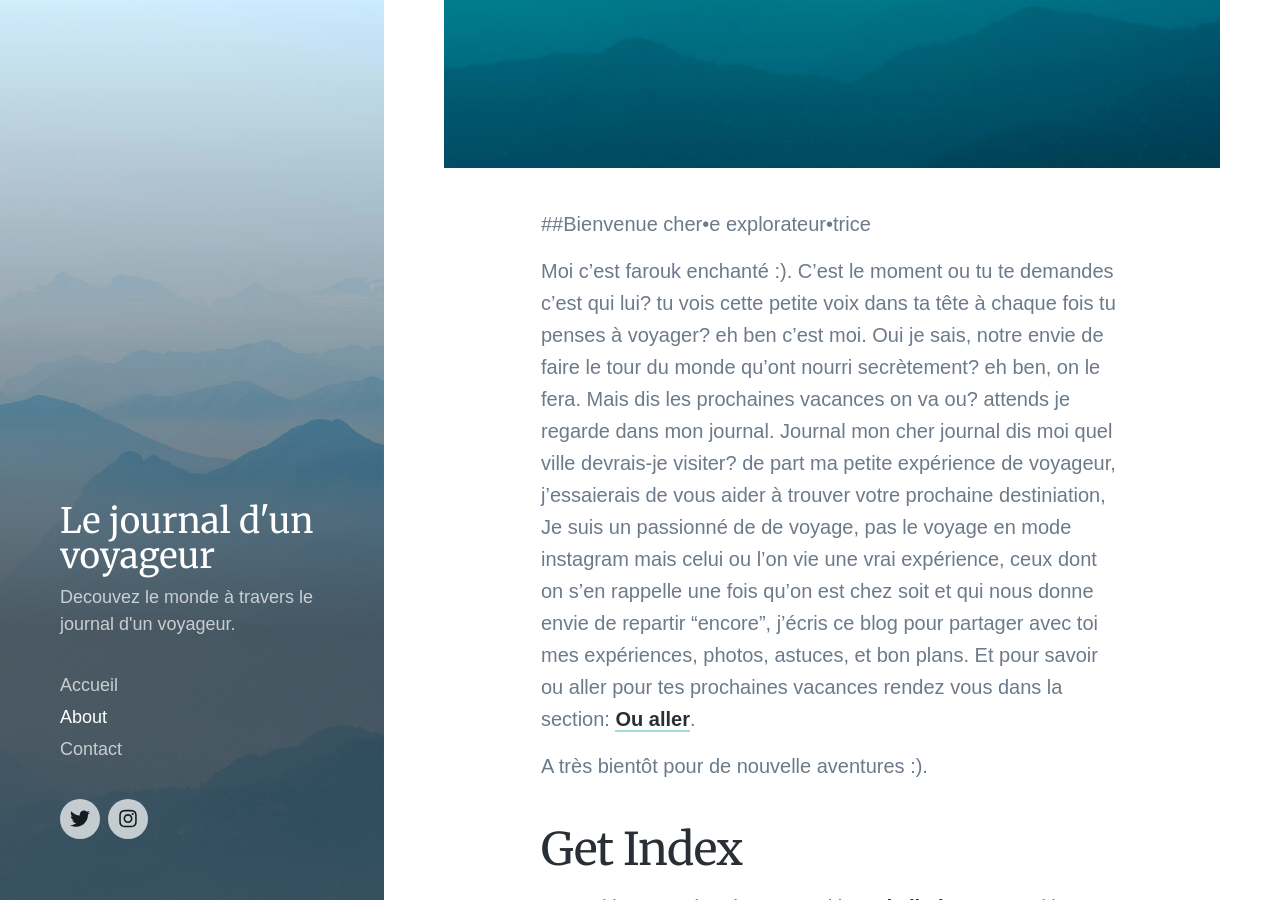
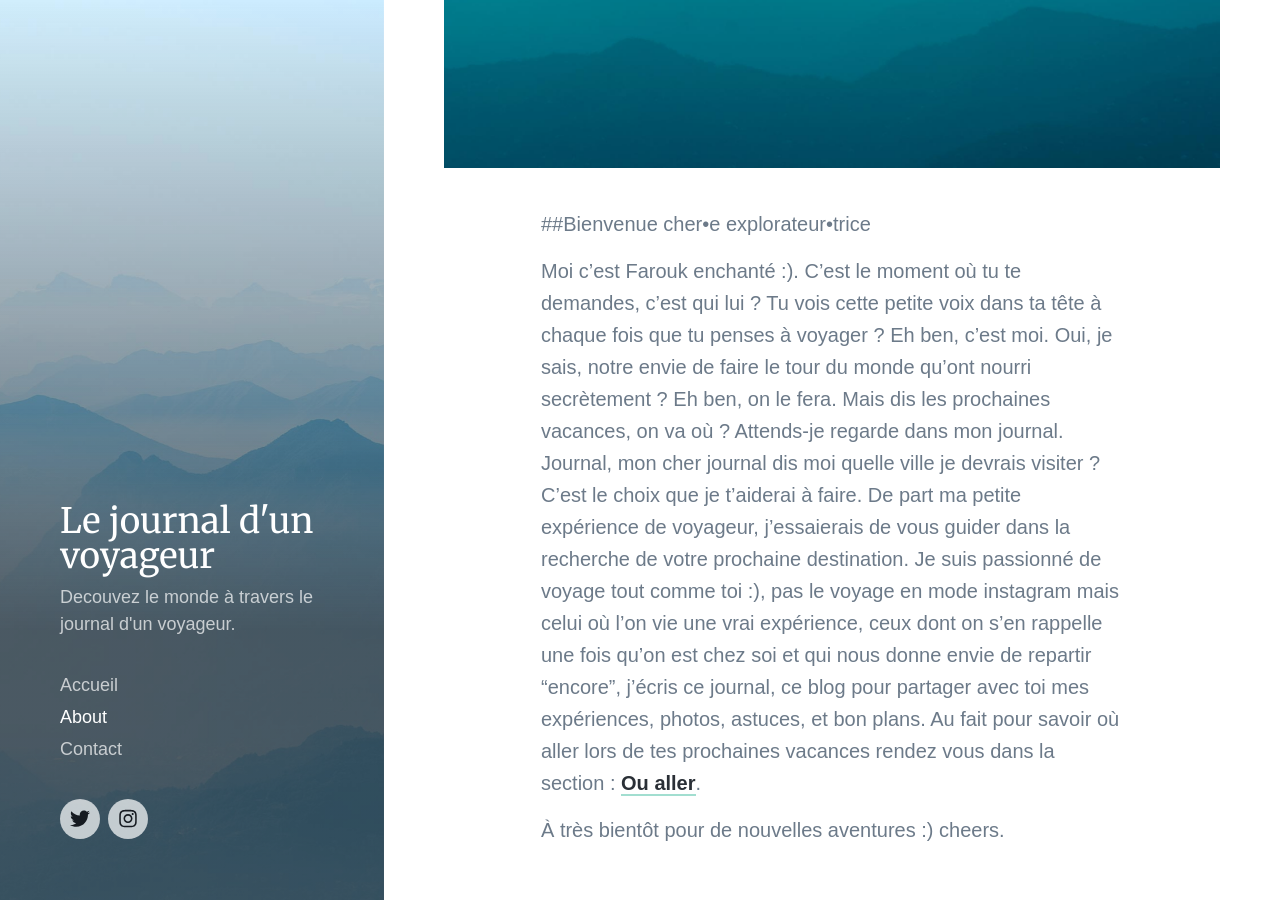
Before and after one commit to iFaroukGN/ifaroukgn.github.io, a Jekyll site: the page built from _pages/about.md, in a window 1280 px wide and 900 px high, scrolled down 453 px. Built offline with Jekyll 4.4.1, drawn with Linux system fonts in a browser that asks for light colours; nearby versions of some CDN libraries; some web fonts are replaced; some of the changed text lies outside the part shown.

Commit message:
Update about me

```diff
--- a/_pages/about.md
+++ b/_pages/about.md
@@ -9,12 +9,6 @@ featured_image: /images/demo/demo-portrait.jpg
 
 ##Bienvenue cher•e explorateur•trice
 
-Moi c'est farouk enchanté :). C'est le moment ou tu te demandes c'est qui lui? tu vois cette petite voix dans ta tête à chaque fois tu penses à voyager? eh ben c'est moi. Oui je sais, notre envie de faire le tour du monde qu'ont nourri secrètement? eh ben, on le fera. Mais dis les prochaines vacances on va ou? attends je regarde dans mon journal. Journal mon cher journal dis moi quel ville devrais-je visiter? de part ma petite expérience de voyageur, j'essaierais de vous aider à trouver votre prochaine destiniation, Je suis un passionné de de voyage, pas le voyage en mode instagram mais celui ou l'on vie une vrai expérience, ceux dont on s'en rappelle une fois qu'on est chez soit et qui nous donne envie de repartir "encore", j'écris ce blog pour partager avec toi mes expériences, photos, astuces, et bon plans. Et pour savoir ou aller pour tes prochaines vacances rendez vous dans la section: [Ou aller](https://journaldunvoyageur.fr).
+Moi c'est Farouk enchanté :). C'est le moment où tu te demandes, c'est qui lui ? Tu vois cette petite voix dans ta tête à chaque fois que tu penses à voyager ? Eh ben, c'est moi. Oui, je sais, notre envie de faire le tour du monde qu'ont nourri secrètement ? Eh ben, on le fera. Mais dis les prochaines vacances, on va où ? Attends-je regarde dans mon journal. Journal, mon cher journal dis moi quelle ville je devrais visiter ? C'est le choix que je t'aiderai à faire. De part ma petite expérience de voyageur, j'essaierais de vous guider dans la recherche de votre prochaine destination. Je suis passionné de voyage tout comme toi :), pas le voyage en mode instagram mais celui où l'on vie une vrai expérience, ceux dont on s'en rappelle une fois qu'on est chez soi et qui nous donne envie de repartir "encore", j'écris ce journal, ce blog pour partager avec toi mes expériences, photos, astuces, et bon plans. Au fait pour savoir où aller lors de tes prochaines vacances rendez vous dans la section : [Ou aller](https://journaldunvoyageur.fr).
 
-A très bientôt pour de nouvelle aventures :).
-
-## Get Index
-
-Journal is created and supported by [Jekyll Themes](https://jekyllthemes.io), and is available for $39.
-
-<a href="https://jekyllthemes.io/theme/journal-personal-jekyll-theme" class="button button--large">Get This Theme</a>
+À très bientôt pour de nouvelles aventures :) cheers.
```
Also changed, not shown: 2 other files.
